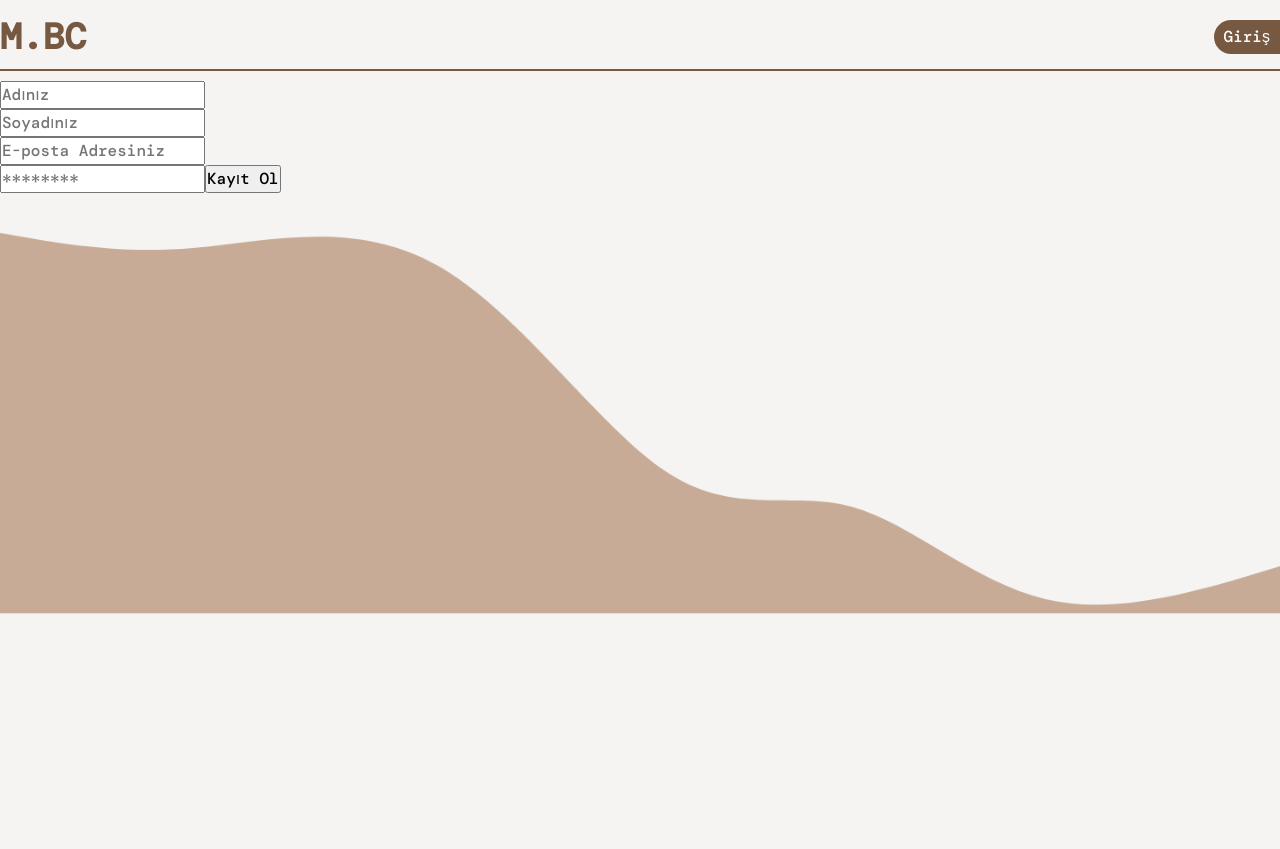
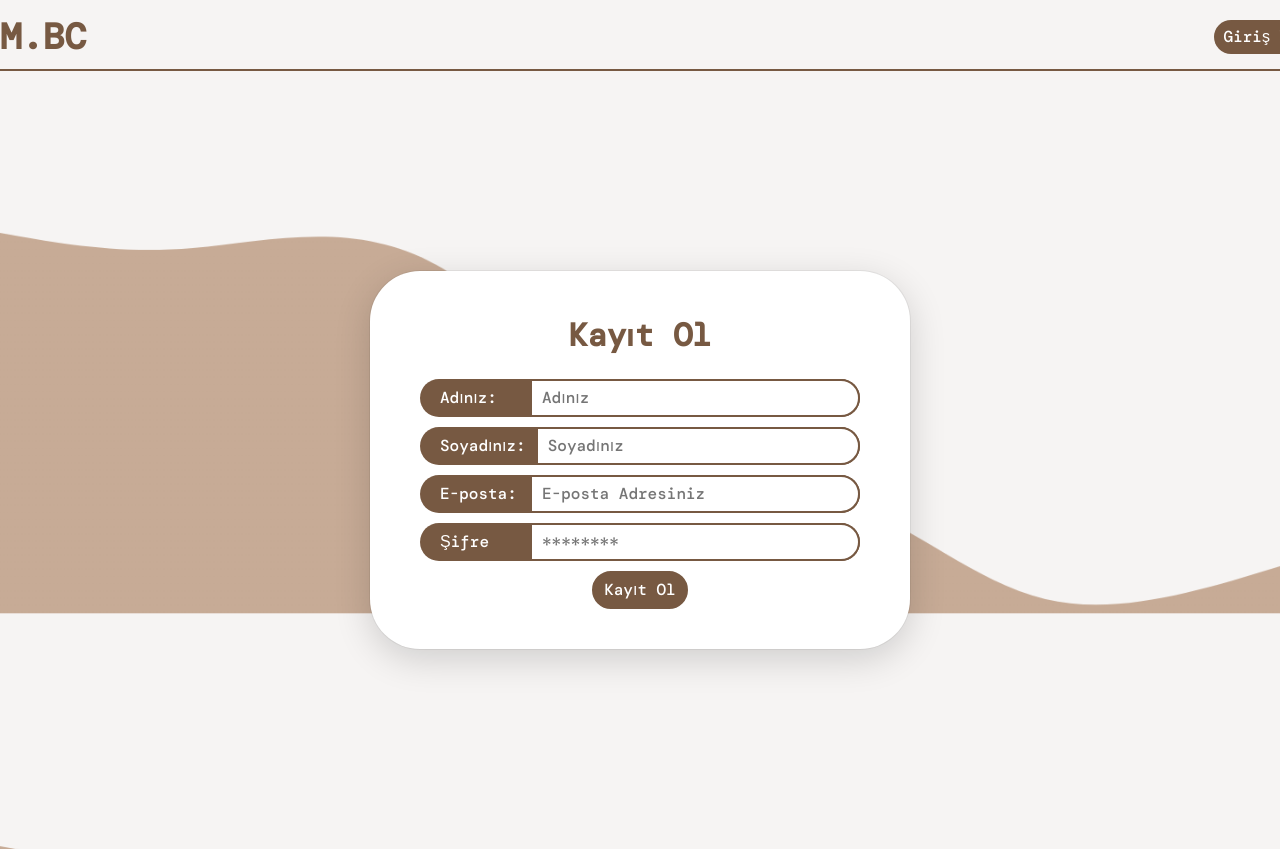
Before and after one commit to MuhammedBaki99/LongShortUrl, a Next.js app: page /signup in a window 1280 px wide. Shown: the top 849 px of the page. Before the commit the page ends 800 px from the top, so only its background shows below. Built offline with nearby package versions, Linux system fonts and the light colour scheme; no server answers.

Commit message:
kayıt olma tasarımı oluşturuldu

```diff
--- a/app/signup/page.jsx
+++ b/app/signup/page.jsx
@@ -1,13 +1,26 @@
 import { signUp } from "@/actions/auth";
-export default function SignUPPage(){
+import "./signup.css"
 
-    return(
-        <form action={signUp} >
-            <input type="text" name="firstName" placeholder="Adınız" /> <br />
-            <input type="text" name="lastName" placeholder="Soyadınız" /> <br />
-            <input type="email" name="email" placeholder="E-posta Adresiniz" /> <br />
-            <input type="password" name="password" placeholder="********" />
-            <button>Kayıt Ol</button>
-        </form>
+export default function SignUPPage() {
+
+    return (
+        <div className="signupCont">
+            <h1>Kayıt Ol</h1>
+            <form action={signUp} >
+                <label htmlFor="firstName">Adınız:
+                    <input type="text" name="firstName" placeholder="Adınız" />
+                </label>
+                <label htmlFor="lastName">Soyadınız:
+                    <input type="text" name="lastName" placeholder="Soyadınız" />
+                </label>
+                <label htmlFor="email">E-posta:
+                    <input type="email" name="email" placeholder="E-posta Adresiniz" />
+                </label>
+                <label htmlFor="password">Şifre
+                    <input type="password" name="password" placeholder="********" />
+                </label>
+                <button>Kayıt Ol</button>
+            </form>
+        </div>
     )
 }
--- a/app/signup/signup.css
+++ b/app/signup/signup.css
@@ -0,0 +1,67 @@
+.signupCont {
+  width:540px;
+  margin: 200px auto;
+  padding-block: 40px;
+  background: white;
+  display: grid;
+  justify-content: center;
+  border-radius: 50px;
+  box-shadow: rgba(0, 0, 0, 0.16) 0px 10px 36px 0px, rgba(0, 0, 0, 0.06) 0px 0px 0px 1px;
+  h1{
+    text-align: center;
+    margin-bottom: 20px;
+    color: #775942;
+  }
+
+  form {
+    width: 768px;
+    margin: 0 auto;
+    display: flex;
+    flex-direction: column;
+    justify-content: center;
+    align-items: center;
+    gap: 10px;
+
+    label {
+      width: 440px;
+      display: flex;
+      justify-content: space-between;
+      align-items: center;
+      background: #775942;
+      border-radius: 20px;
+      padding-left: 20px;
+      color: white;
+    }
+
+    input {
+      width: 330px;
+      padding: 5px 10px;
+      border-radius: 0 20px 20px 0;
+      border: 2px solid #775942;
+      margin-left: 10px;
+    }
+
+    input:focus {
+      outline: none;
+    }
+
+  }
+
+
+  button {
+    background: #775942;
+    padding: 5px 10px;
+    border: 2px solid #775942;
+    color: white;
+    border-radius: 20px;
+    transition: all .4s;
+    cursor: pointer;
+  }
+
+  button:hover {
+    background: white;
+    color: #775942;
+    transform: translateY(5px);
+    box-shadow: 0 0 10px #775942;
+  }
+}
```
